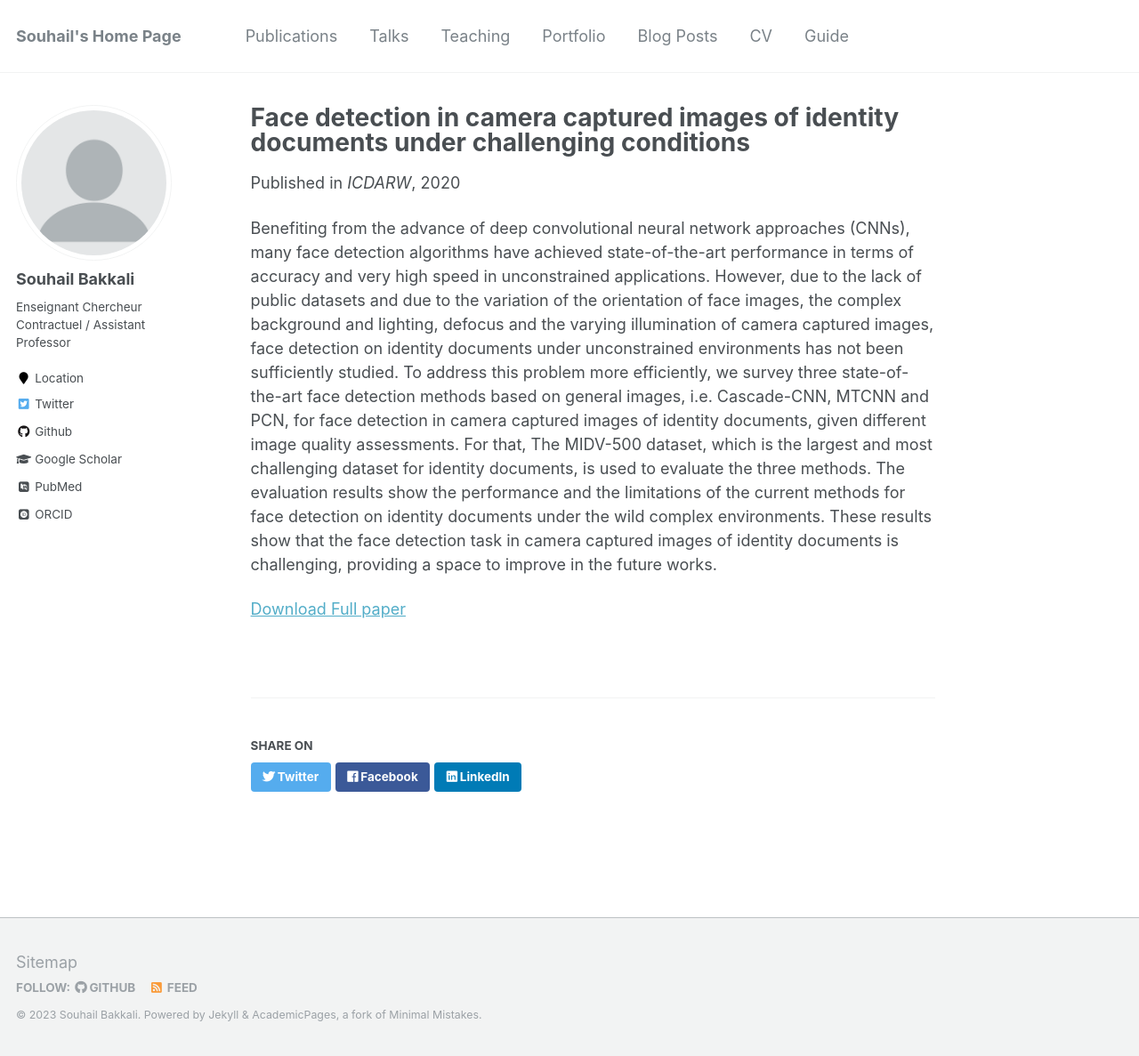
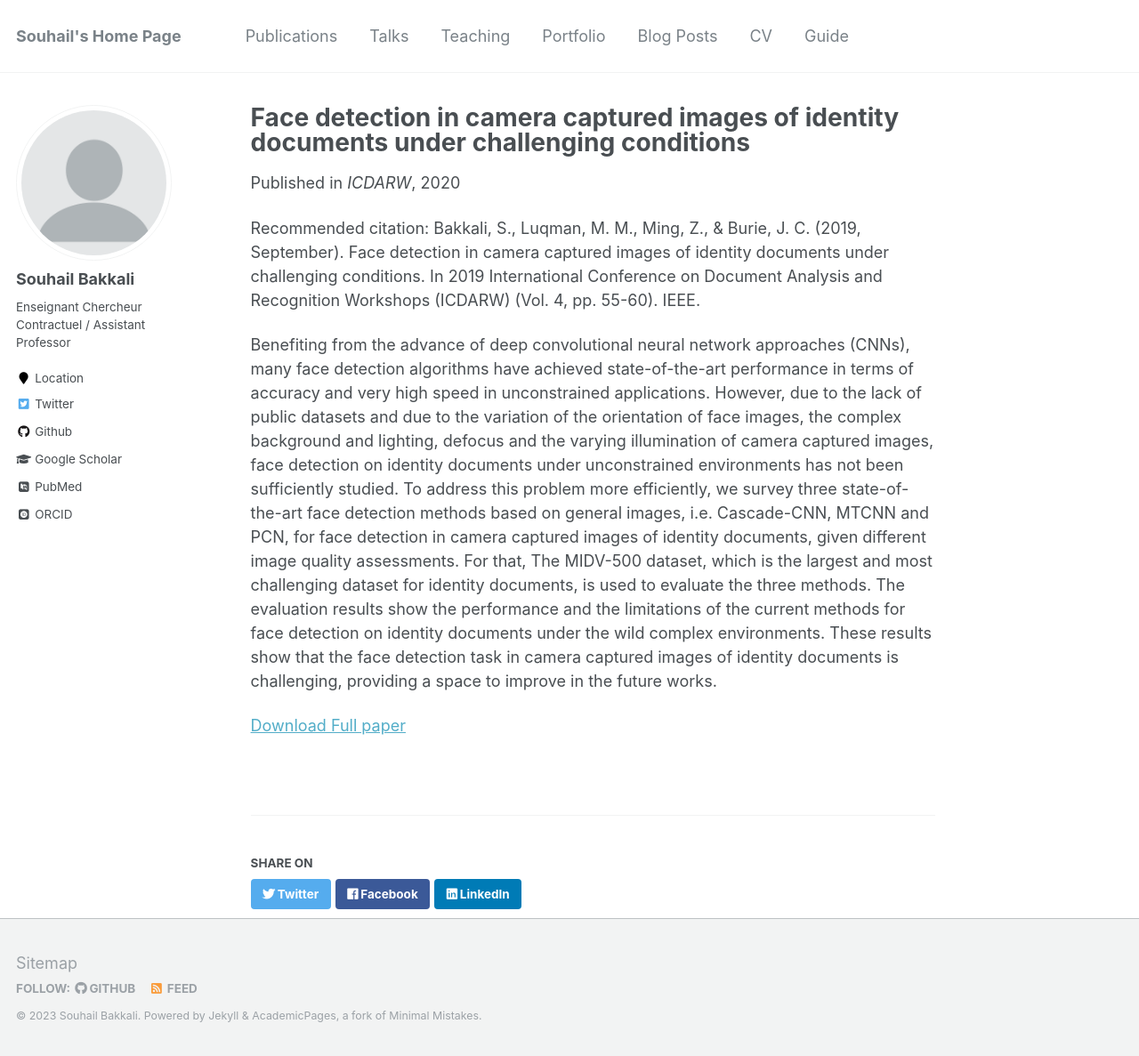
Before and after one commit to Sbakkalii/Sbakkalii.github.io, a Jekyll site: the page built from _publications/icdarw.md, in a window 1280 px wide and 1187 px high. Shown: the whole window at 89% size. Built offline with Jekyll 4.4.1, drawn with Linux system fonts in a browser that asks for light colours; some web fonts are replaced; part of the change alters nothing that is shown.

Commit message:
Update icdarw.md

```diff
--- a/_publications/icdarw.md
+++ b/_publications/icdarw.md
@@ -6,7 +6,7 @@ permalink: /publication/icdarw
 date: 2020-10-1
 venue: 'ICDARW'
 #paperurl: 'https://www.researchgate.net/profile/Zuheng-Ming/publication/345998752_Cross-Modal_Deep_Networks_For_Document_Image_Classification/links/62c6f92b00d0b451103de6c1/Cross-Modal-Deep-Networks-For-Document-Image-Classification.pdf'
-#citation: 'Bakkali, S., Luqman, M. M., Ming, Z., & Burie, J. C. (2019, September). Face detection in camera captured images of identity documents under challenging conditions. In 2019 International Conference on Document Analysis and Recognition Workshops (ICDARW) (Vol. 4, pp. 55-60). IEEE.'
+citation: 'Bakkali, S., Luqman, M. M., Ming, Z., & Burie, J. C. (2019, September). Face detection in camera captured images of identity documents under challenging conditions. In 2019 International Conference on Document Analysis and Recognition Workshops (ICDARW) (Vol. 4, pp. 55-60). IEEE.'
 ---
 Benefiting from the advance of deep convolutional neural network approaches (CNNs), many face detection algorithms have achieved state-of-the-art performance in terms of accuracy and very high speed in unconstrained applications. However, due to the lack of public datasets and due to the variation of the orientation of face images, the complex background and lighting, defocus and the varying illumination of camera captured images, face detection on identity documents under unconstrained environments has not been sufficiently studied. To address this problem more efficiently, we survey three state-of-the-art face detection methods based on general images, i.e. Cascade-CNN, MTCNN and PCN, for face detection in camera captured images of identity documents, given different image quality assessments. For that, The MIDV-500 dataset, which is the largest and most challenging dataset for identity documents, is used to evaluate the three methods. The evaluation results show the performance and the limitations of the current methods for face detection on identity documents under the wild complex environments. These results show that the face detection task in camera captured images of identity documents is challenging, providing a space to improve in the future works.
 
```
